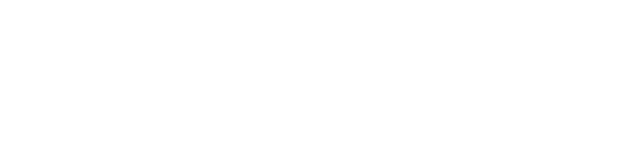
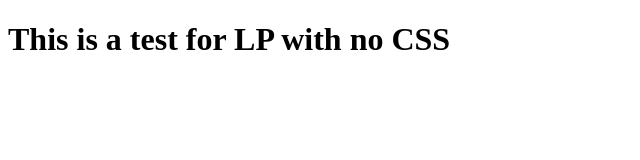
Before and after one commit to killsamurai/lptest, a plain HTML site: page index.html in a window 1280 px wide. Shown: the whole page, without its empty margins (0-640 px from the left). Drawn offline with Linux system fonts and the light colour scheme.

Commit message:
Update index.html

```diff
--- a/index.html
+++ b/index.html
@@ -9,6 +9,7 @@
     <title>lptest</title>
 </head>
 <body>
+    <h1>This is a test for LP with no CSS</h1>
 
 </body>
 </html>
```
